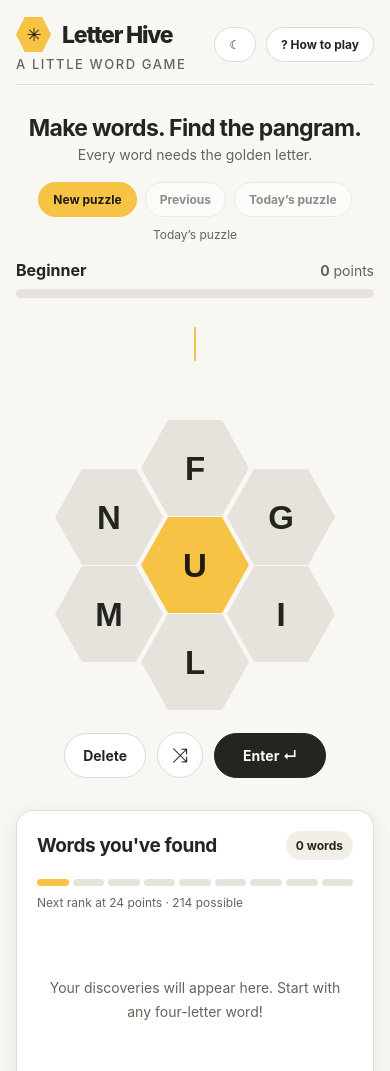
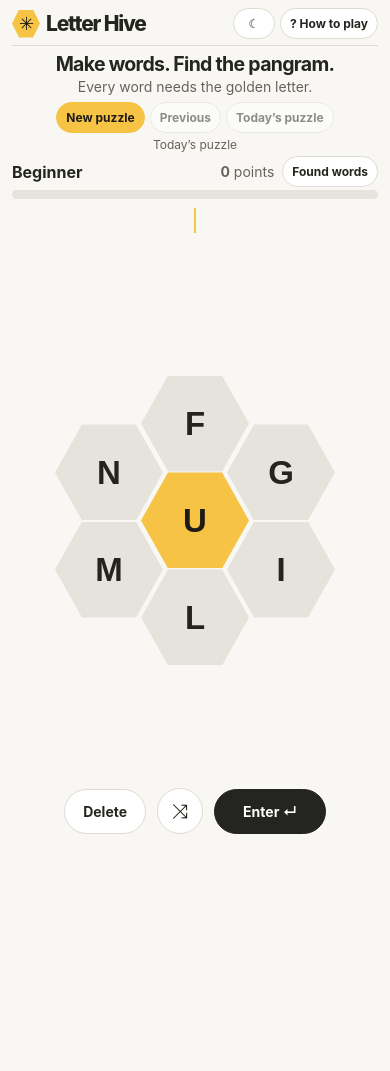
Before and after one commit to jortronQ/letter-hive, a plain HTML site: page index.html in a window 390 px wide. Shown: the top 1071 px of the page. After the commit the page ends 844 px from the top, so only its background shows below. Drawn offline with Linux system fonts and the light colour scheme.

Commit message:
Fit Letter Hive gameplay to the mobile viewport

```diff
--- a/index.html
+++ b/index.html
@@ -42,6 +42,7 @@
             <div class="scoretitle">
               <strong id="rank">Beginner</strong
               ><span><b id="points">0</b> points</span>
+              <button class="pill" id="wordsBtn" type="button" aria-haspopup="dialog">Found words</button>
             </div>
             <div class="track"><div id="progress"></div></div>
           </div>
@@ -50,6 +51,7 @@
             <span class="cursor" id="cursor"></span>
           </div>
           <div class="message" id="message" aria-live="polite">Loading puzzle…</div>
+          <div class="hiveSpace">
             <div class="hive" role="group" aria-label="Letter tiles">
               <button class="hex centerhex" id="center" type="button"></button
               ><button class="hex outer" type="button"></button
@@ -58,6 +60,7 @@
               ><button class="hex outer" type="button"></button
               ><button class="hex outer" type="button"></button
               ><button class="hex outer" type="button"></button>
+            </div>
           </div>
           <div class="actions">
             <button type="button" class="action" id="delete">Delete</button
@@ -74,10 +77,10 @@
             </button>
           </div>
         </section>
-        <aside>
+        <aside id="wordPanel">
           <div class="panel">
             <div class="panelTop">
-              <h2>Words you've found</h2>
+              <h2 id="foundHeading">Words you've found</h2>
               <span class="counter" id="count">0 words</span>
             </div>
             <div class="ranks" id="ranks"></div>
@@ -101,13 +104,16 @@
           </div>
         </aside>
       </main>
-      <div class="foot">
+      <div class="foot" id="credits">
         An independent word game inspired by classic letter-hive puzzles. No
         account required. Dictionary: ESDB, Australian English.
         <a href="data/esdb/COPYRIGHT.txt">Dictionary copyright and licence</a>.
       </div>
     </div>
     <div id="toast" class="toast" role="status"></div>
+    <dialog id="wordsDialog" aria-labelledby="foundHeading">
+      <form method="dialog"><button autofocus>Back to puzzle</button></form>
+    </dialog>
     <dialog id="help">
       <h2>How to play</h2>
       <p>
--- a/letter-hive.css
+++ b/letter-hive.css
@@ -178,8 +178,8 @@ input:focus-visible {
 }
 .hex {
   position: absolute;
-  width: 108px;
-  height: 96px;
+  width: 35.065%;
+  height: 30.968%;
   border: 0;
   background: #e6e4de;
   clip-path: polygon(25% 0, 75% 0, 100% 50%, 75% 100%, 25% 100%, 0 50%);
@@ -201,32 +201,32 @@ input:focus-visible {
   background: #f5bd2e;
 }
 .hex:nth-child(1) {
-  left: 100px;
-  top: 107px;
+  left: 32.468%;
+  top: 34.516%;
 }
 .hex:nth-child(2) {
-  left: 100px;
-  top: 10px;
+  left: 32.468%;
+  top: 3.226%;
 }
 .hex:nth-child(3) {
-  left: 186px;
-  top: 59px;
+  left: 60.390%;
+  top: 19.032%;
 }
 .hex:nth-child(4) {
-  left: 186px;
-  top: 156px;
+  left: 60.390%;
+  top: 50.323%;
 }
 .hex:nth-child(5) {
-  left: 100px;
-  top: 204px;
+  left: 32.468%;
+  top: 65.806%;
 }
 .hex:nth-child(6) {
-  left: 14px;
-  top: 156px;
+  left: 4.545%;
+  top: 50.323%;
 }
 .hex:nth-child(7) {
-  left: 14px;
-  top: 59px;
+  left: 4.545%;
+  top: 19.032%;
 }
 .actions {
   display: flex;
@@ -402,59 +402,6 @@ dialog button {
   color: #97938b;
   margin-top: 14px;
 }
-@media (max-width: 770px) {
-  .content {
-    grid-template-columns: 1fr;
-    gap: 32px;
-    margin-top: 24px;
-  }
-  .wrap {
-    padding: 17px 16px 36px;
-  }
-  .brand {
-    font-size: 23px;
-  }
-  .date {
-    display: none;
-  }
-  .panel {
-    padding: 20px;
-  }
-  .heading {
-    font-size: 23px;
-  }
-  .scoreline {
-    margin-bottom: 15px;
-  }
-  .hive {
-    margin-top: 4px;
-    margin-bottom: 12px;
-  }
-  .panel .found {
-    min-height: 110px;
-  }
-  .top {
-    padding-bottom: 12px;
-  }
-}
-@media (max-width: 350px) {
-  .hive {
-    transform: scale(0.88);
-    transform-origin: center center;
-    margin-top: -16px;
-    margin-bottom: -16px;
-  }
-  .actions {
-    gap: 7px;
-  }
-  .action {
-    padding: 10px 12px;
-  }
-  .action.submit {
-    padding-inline: 18px;
-  }
-}
-
 /* Theme refinements: explicit colours prevent browser dark-mode text overrides. */
 :root {
   color-scheme: light;
@@ -672,3 +619,189 @@ button:focus-visible {
   font-size: 12px;
   color: var(--muted);
 }
+
+.hiveSpace {
+  display: contents;
+}
+
+#wordsBtn {
+  display: none;
+}
+
+#wordsDialog form {
+  margin-bottom: 12px;
+}
+
+@media (max-width: 770px), (max-width: 950px) and (max-height: 500px) {
+  html,
+  body {
+    height: 100%;
+    min-height: 0;
+    overflow: hidden;
+    overscroll-behavior: none;
+  }
+
+  .wrap {
+    height: 100vh;
+    height: 100dvh;
+    display: flex;
+    flex-direction: column;
+    padding: max(8px, env(safe-area-inset-top)) max(12px, env(safe-area-inset-right))
+      max(10px, env(safe-area-inset-bottom)) max(12px, env(safe-area-inset-left));
+  }
+
+  .top {
+    padding-bottom: 6px;
+    gap: 6px;
+  }
+
+  .brand {
+    font-size: 21px;
+    gap: 6px;
+  }
+
+  .mark {
+    width: 28px;
+    height: 28px;
+  }
+
+  .topRight,
+  .puzzleNav {
+    gap: 5px;
+  }
+
+  .pill {
+    padding: 7px 9px;
+  }
+
+  .subtitle,
+  .date,
+  .content > aside,
+  .wrap > .foot {
+    display: none;
+  }
+
+  .content {
+    flex: 1;
+    min-height: 0;
+    grid-template-columns: minmax(0, 1fr);
+    margin-top: 6px;
+  }
+
+  .game {
+    min-height: 0;
+    display: flex;
+    flex-direction: column;
+    touch-action: pinch-zoom;
+  }
+
+  .heading {
+    font-size: clamp(17px, 5vw, 23px);
+    margin: 0 0 2px;
+  }
+
+  .hint {
+    margin-bottom: 7px;
+  }
+
+  .puzzleStatus {
+    margin: 4px 0;
+  }
+
+  .scoreline {
+    width: 100%;
+    margin-bottom: 2px;
+  }
+
+  .scoretitle {
+    justify-content: flex-start;
+    gap: 8px;
+    margin-bottom: 3px;
+  }
+
+  .scoretitle span {
+    margin-left: auto;
+  }
+
+  #wordsBtn {
+    display: inline-block;
+  }
+
+  .entry {
+    width: 100%;
+    height: 38px;
+    margin-bottom: 0;
+  }
+
+  .typed {
+    font-size: 27px;
+  }
+
+  .cursor {
+    height: 25px;
+  }
+
+  .message {
+    height: 18px;
+  }
+
+  .hiveSpace {
+    display: grid;
+    flex: 1;
+    min-height: 0;
+    place-items: center;
+    container-type: size;
+  }
+
+  .hive {
+    width: min(100%, 308px, 99cqh);
+    height: auto;
+    aspect-ratio: 308 / 310;
+    margin: 0;
+    touch-action: pinch-zoom;
+  }
+
+  .hex {
+    font-size: clamp(16px, 11cqh, 33px);
+  }
+
+  .actions {
+    margin-top: 4px;
+  }
+
+  .action {
+    padding-block: 8px;
+  }
+
+  #wordsDialog {
+    max-height: calc(100dvh - 24px);
+    overscroll-behavior: contain;
+  }
+
+  #wordsDialog .panel {
+    padding: 12px;
+  }
+}
+
+@media (max-width: 950px) and (max-height: 500px) and (orientation: landscape) {
+  .game {
+    display: grid;
+    grid-template-columns: repeat(2, minmax(0, 1fr));
+    grid-template-rows: auto auto auto 38px minmax(18px, 1fr) auto;
+    column-gap: 12px;
+  }
+
+  .heading,
+  .hint {
+    display: none;
+  }
+
+  .game > :not(.hiveSpace) {
+    grid-column: 1;
+  }
+
+  .hiveSpace {
+    grid-column: 2;
+    grid-row: 1 / -1;
+  }
+}
--- a/letter-hive.js
+++ b/letter-hive.js
@@ -253,6 +253,7 @@
   document.addEventListener("keydown", (e) => {
     if (
       $("help").open ||
+      $("wordsDialog").open ||
       e.altKey ||
       e.ctrlKey ||
       e.metaKey ||
@@ -272,6 +273,19 @@
       submit();
     }
   });
+  $("wordsBtn").addEventListener("click", () => {
+    const dialog = $("wordsDialog");
+    const panel = $("wordPanel");
+    const credits = $("credits");
+    const content = panel.parentElement;
+    const wrap = credits.parentElement;
+    dialog.append(panel, credits);
+    dialog.addEventListener("close", () => {
+      content.append(panel);
+      wrap.append(credits);
+    }, { once: true });
+    dialog.showModal();
+  });
   $("howBtn").addEventListener("click", () => $("help").showModal());
   $("closeHelp").addEventListener("click", () => $("help").close());
   controls.forEach((button) => (button.disabled = false));
```
Lines whose indentation alone changed are shown as unchanged.
